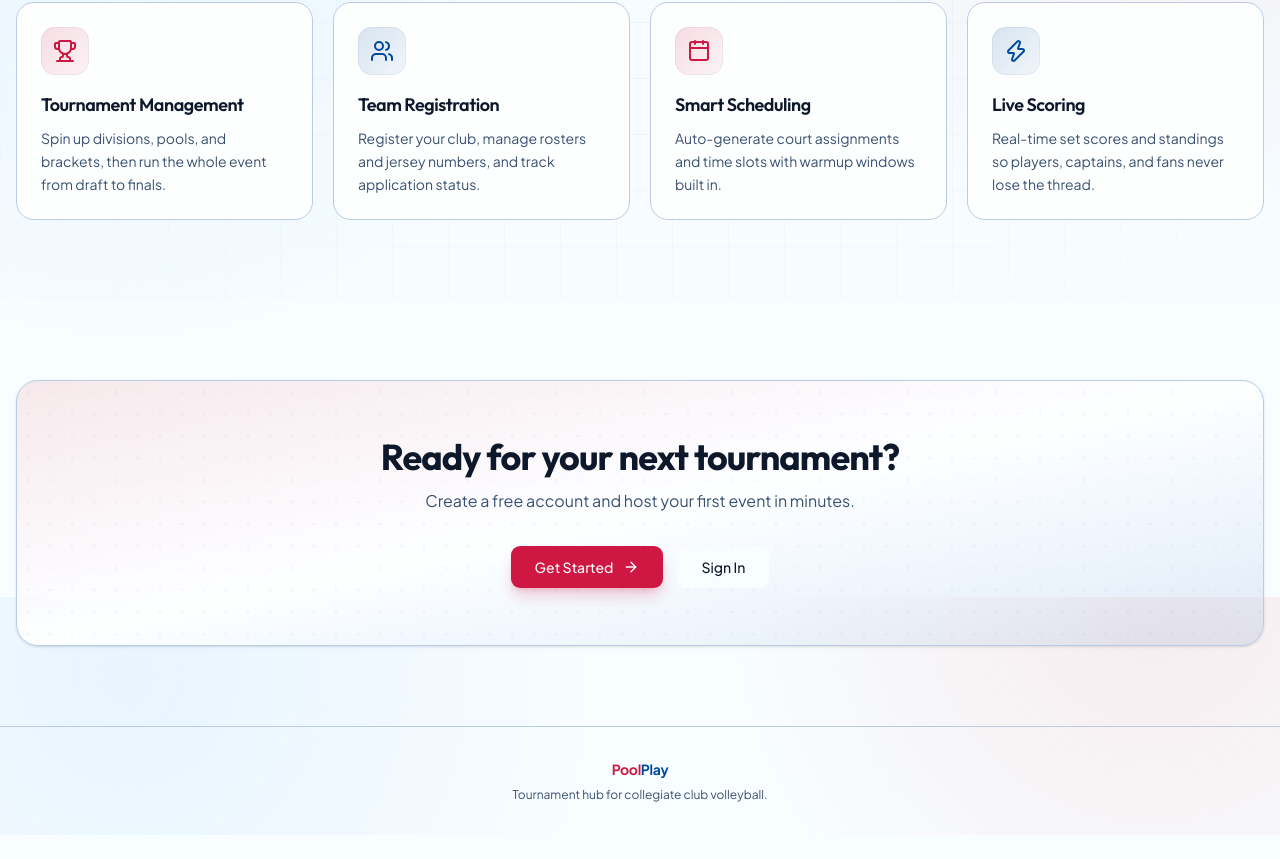
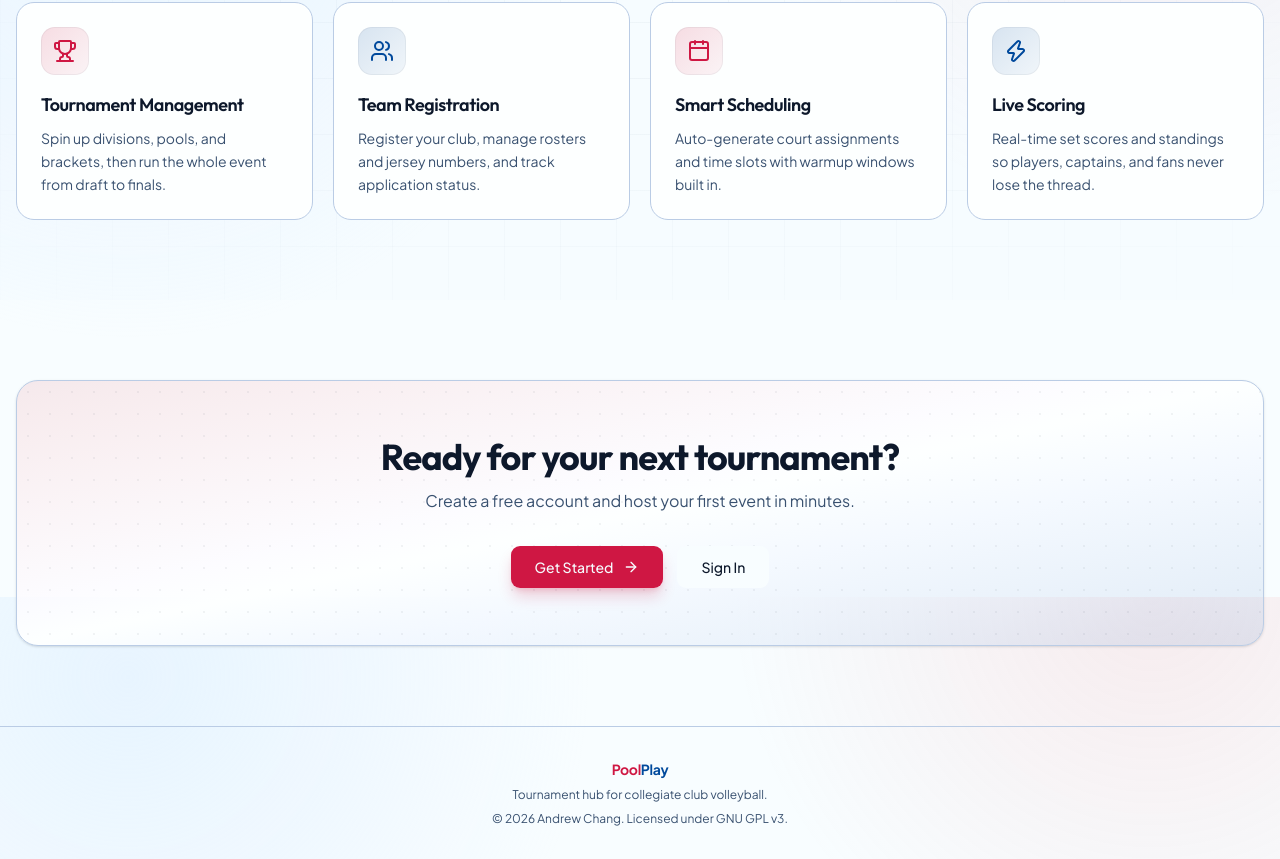
Before and after one commit to anderooc/PoolPlay, a Next.js app: page / in a window 1280 px wide. Shown: the part 1003-1862 px from the top of the page. Before the commit the page ends 1838 px from the top, so only its background shows below. Built offline with nearby package versions, Linux system fonts and the light colour scheme; no server answers.

Commit message:
add: footer to homepage

```diff
--- a/src/app/explore/page.tsx
+++ b/src/app/explore/page.tsx
@@ -30,6 +30,7 @@ import { TournamentGrid } from "@/components/tournament-grid";
 import { enrichTournamentsWithHostSchools } from "@/lib/tournaments/host-school";
 import { tournamentListColumns } from "@/lib/tournaments/list-columns";
 import { pageMetadata } from "@/lib/metadata";
+import { PublicSiteFooter } from "@/components/layout/public-site-footer";
 
 export const metadata = pageMetadata("Explore tournaments");
 
@@ -100,9 +101,7 @@ export default async function ExplorePage() {
         </div>
       </main>
 
-      <footer className="border-t py-6 text-center text-sm text-muted-foreground">
-        <PoolPlayMark wordmarkClassName="text-sm font-bold" />
-      </footer>
+      <PublicSiteFooter />
     </div>
   );
 }
--- a/src/app/page.tsx
+++ b/src/app/page.tsx
@@ -25,6 +25,7 @@ import { UserMenu } from "@/components/layout/user-menu";
 import { Trophy, Users, Calendar, Zap, ArrowRight, Volleyball } from "lucide-react";
 import { getCurrentAuthProfile } from "@/lib/auth";
 import { pageMetadata } from "@/lib/metadata";
+import { PublicSiteFooter } from "@/components/layout/public-site-footer";
 
 export const metadata = pageMetadata("Home");
 
@@ -252,12 +253,7 @@ export default async function HomePage() {
         )}
       </main>
 
-      <footer className="border-t py-8 text-center text-sm text-muted-foreground">
-        <PoolPlayMark wordmarkClassName="text-sm font-bold" />
-        <p className="mt-2 text-xs">
-          Tournament hub for collegiate club volleyball.
-        </p>
-      </footer>
+      <PublicSiteFooter showTagline />
     </div>
   );
 }
--- /dev/null
+++ b/src/components/layout/public-site-footer.tsx
@@ -0,0 +1,46 @@
+/*
+ * PoolPlay - Collegiate club volleyball tournament hub
+ * Copyright (C) 2026 Andrew Chang
+ *
+ * This program is free software: you can redistribute it and/or modify
+ * it under the terms of the GNU General Public License as published by
+ * the Free Software Foundation, either version 3 of the License, or
+ * (at your option) any later version.
+ *
+ * This program is distributed in the hope that it will be useful,
+ * but WITHOUT ANY WARRANTY; without even the implied warranty of
+ * MERCHANTABILITY or FITNESS FOR A PARTICULAR PURPOSE.  See the
+ * GNU General Public License for more details.
+ *
+ * You should have received a copy of the GNU General Public License
+ * along with this program.  If not, see <https://www.gnu.org/licenses/>.
+ */
+
+import Link from "next/link";
+import { PoolPlayMark } from "@/components/layout/poolplay-mark";
+import { COPYRIGHT_HOLDER, COPYRIGHT_YEAR } from "@/lib/metadata";
+
+export function PublicSiteFooter({ showTagline = false }: { showTagline?: boolean }) {
+  return (
+    <footer className="border-t py-8 text-center text-sm text-muted-foreground">
+      <PoolPlayMark wordmarkClassName="text-sm font-bold" />
+      {showTagline ? (
+        <p className="mt-2 text-xs">
+          Tournament hub for collegiate club volleyball.
+        </p>
+      ) : null}
+      <p className="mt-2 text-xs">
+        © {COPYRIGHT_YEAR} {COPYRIGHT_HOLDER}. Licensed under{" "}
+        <Link
+          href="https://www.gnu.org/licenses/gpl-3.0.html"
+          className="underline-offset-4 hover:underline"
+          target="_blank"
+          rel="noopener noreferrer"
+        >
+          GNU GPL v3
+        </Link>
+        .
+      </p>
+    </footer>
+  );
+}
--- a/src/lib/metadata.ts
+++ b/src/lib/metadata.ts
@@ -19,6 +19,9 @@
 import type { Metadata } from "next";
 
 export const APP_NAME = "PoolPlay";
+
+export const COPYRIGHT_HOLDER = "Andrew Chang";
+export const COPYRIGHT_YEAR = 2026;
 
 export const APP_DEFAULT_DESCRIPTION =
   "Organize tournaments, manage teams, run pools and brackets, schedule courts, and track live scores for college club volleyball.";
```
